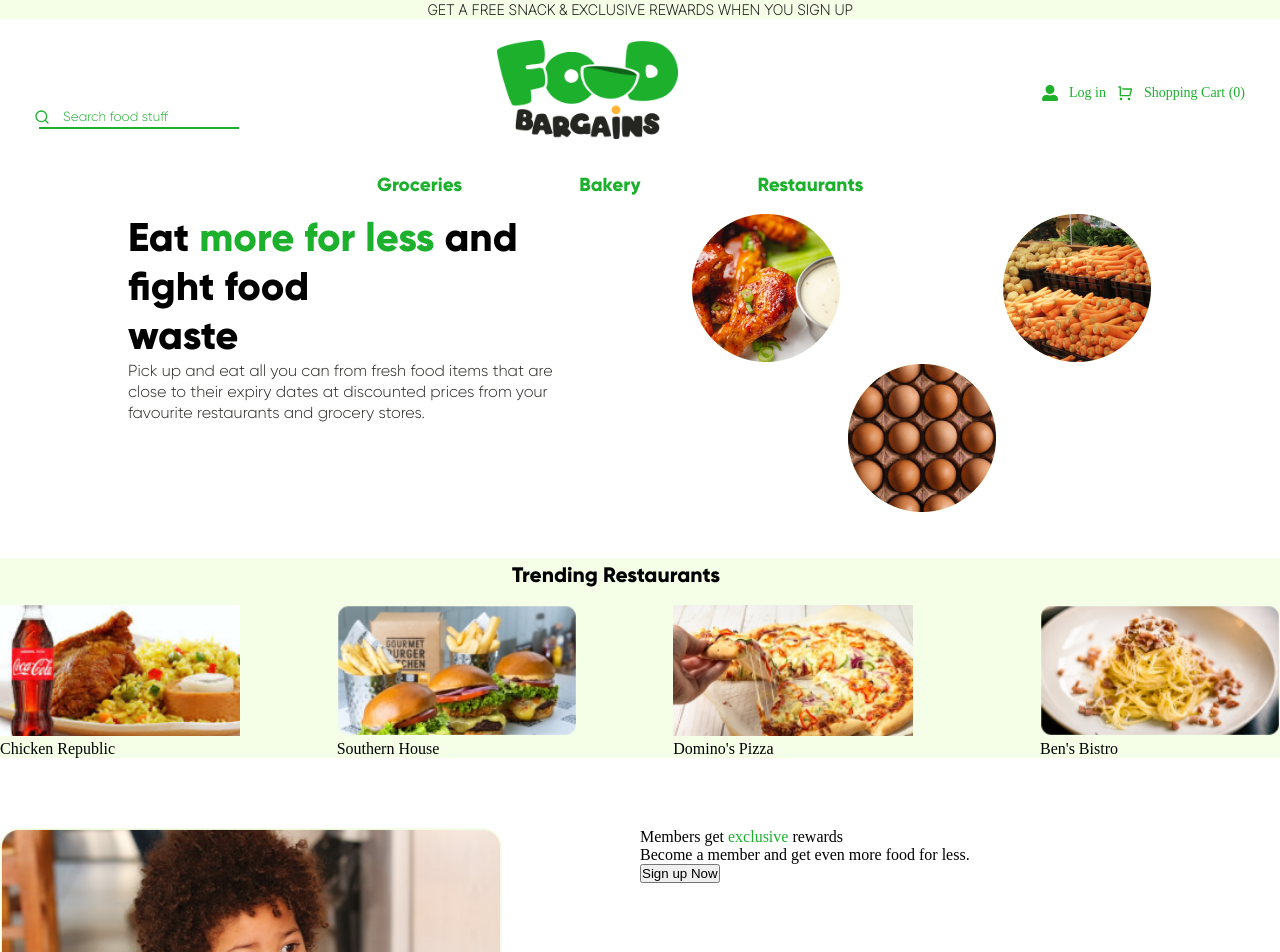
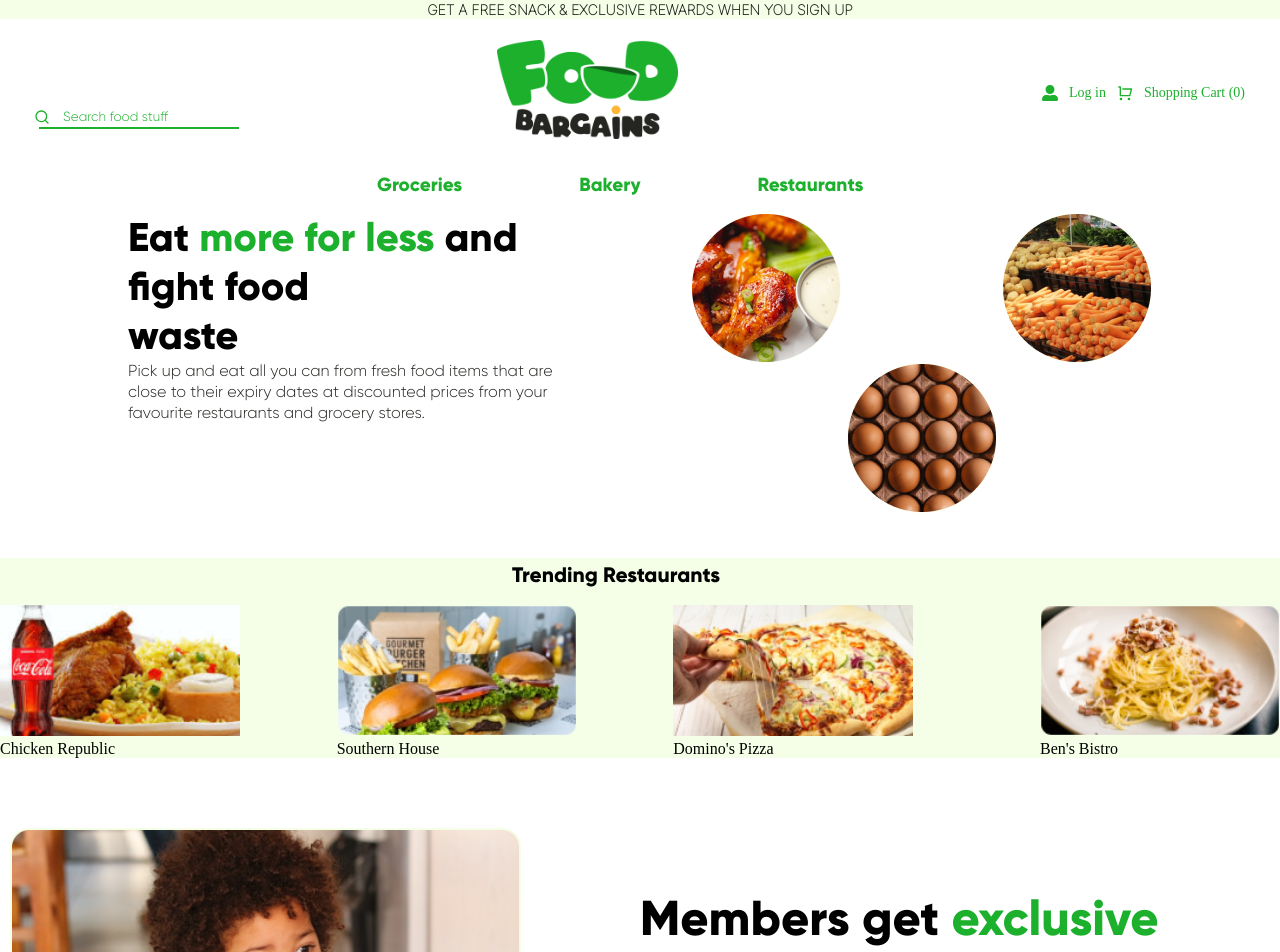
Before and after one commit to kingbee1/food-bargain, a React (Create React App) app: page / in a window 1280 px wide. Shown: the top 952 px of the page. Built offline with nearby package versions, Linux system fonts and the light colour scheme.

Commit message:
further styled an element in my content

```diff
--- a/src/App.css
+++ b/src/App.css
@@ -235,8 +235,38 @@
 
 .reward img {
   width: 95%;
+  padding-left: 10px;
 }
 
 .reward2 {
   width: 50%;
+  margin-left: 19px;
 }
+
+.r2{
+  font-family: 'Gil';
+  font-weight: bold;
+  font-size: 49px;
+  padding-top: 60px;
+  padding-bottom: 20px;
+}
+
+.r3{
+  font-family: 'Inter';
+  font-size: 19px;
+  font-weight: 600;
+  color: #252522;
+  padding-bottom: 25px;
+}
+
+.btn {
+  background: #1CB02D;
+  border: none;
+  text-align: center;
+  cursor: pointer;
+  padding: 12px 72px;
+  border-radius: 16px;
+
+  font-family: 'gil';
+  color: #F5FEE6;
+}
```
